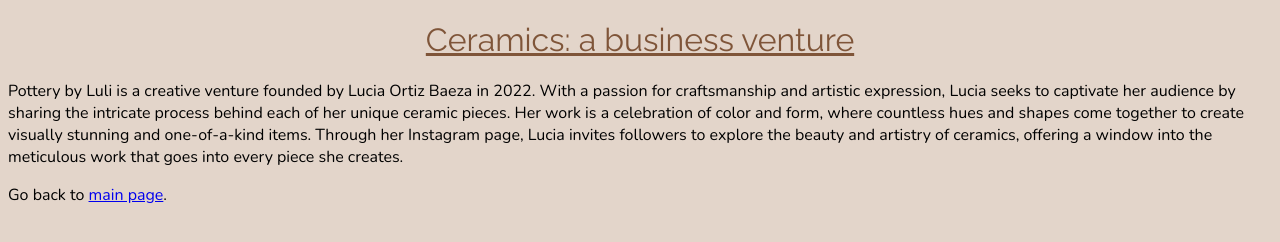
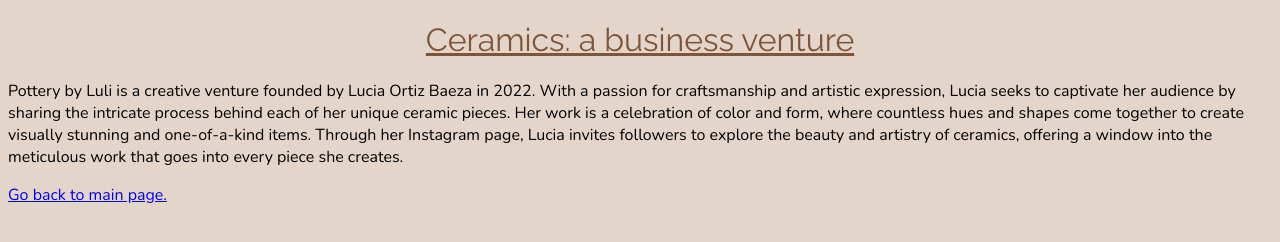
Before and after one commit to luciaortizbaeza/MyProject3, a plain HTML site: page information.html in a window 1280 px wide. Drawn offline with nearby package versions, Linux system fonts and the light colour scheme.

Commit message:
Add files via upload

```diff
--- a/information.html
+++ b/information.html
@@ -16,7 +16,7 @@
     Pottery by Luli is a creative venture founded by Lucia Ortiz Baeza in 2022. With a passion for craftsmanship and artistic expression, Lucia seeks to captivate her audience by sharing the intricate process behind each of her unique ceramic pieces. Her work is a celebration of color and form, where countless hues and shapes come together to create visually stunning and one-of-a-kind items. Through her Instagram page, Lucia invites followers to explore the beauty and artistry of ceramics, offering a window into the meticulous work that goes into every piece she creates.
 </p></a>
 
-<P>Go back to <a href="index.html">main page</a>.</P>
+<P><a href="index.html">Go back to main page.</a></P>
 
 </body>
 </html>
```
